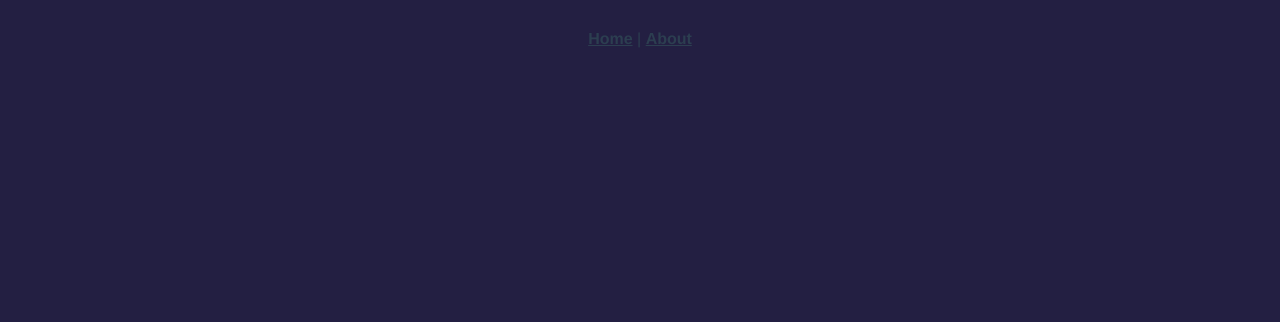
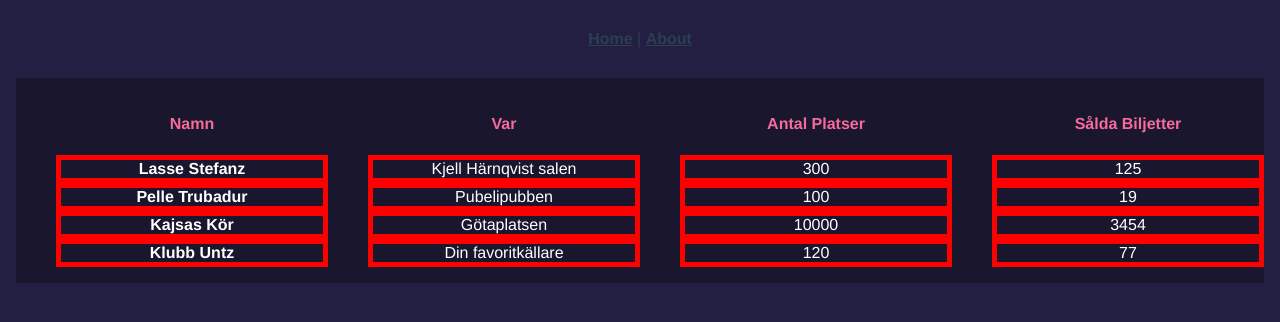
Before and after one commit to jenseneducation-viktor-rizk/kaos-project-frk19s, a Vue app: page /admin in a window 1280 px wide. Shown: the top 322 px of the page. Built offline with nearby package versions, Linux system fonts and the light colour scheme; a web font is replaced by a local one.

Commit message:
add dummy data and template

```diff
--- a/src/components/admin/Events.vue
+++ b/src/components/admin/Events.vue
@@ -1,9 +1,91 @@
 <template>
-  <div></div>
+  <div>
+    <section class="container">
+      <ul id="name">
+        <h4>Namn</h4>
+        <li
+          v-for="event in eventList"
+          v-bind:key="event.id"
+          style="font-weight:bold;"
+        >{{event.namn}}</li>
+      </ul>
+      <ul id="var">
+        <h4>Var</h4>
+        <li v-for="event in eventList" v-bind:key="event.id">{{event.var}}</li>
+      </ul>
+      <ul id="platser">
+        <h4>Antal Platser</h4>
+        <li v-for="event in eventList" v-bind:key="event.id">{{event.platser}}</li>
+      </ul>
+      <ul id="såld">
+        <h4>Sålda Biljetter</h4>
+        <li v-for="event in eventList" v-bind:key="event.id">{{event.såld}}</li>
+      </ul>
+    </section>
+  </div>
 </template>
 
 <script>
-export default {};
+export default {
+  name: "Events",
+  data() {
+    return {
+      eventList: [
+        {
+          id: 0,
+          namn: "Lasse Stefanz",
+          var: "Kjell Härnqvist salen",
+          platser: 300,
+          såld: 125
+        },
+        {
+          id: 1,
+          namn: "Pelle Trubadur",
+          var: "Pubelipubben",
+          platser: 100,
+          såld: 19
+        },
+        {
+          id: 2,
+          namn: "Kajsas Kör",
+          var: "Götaplatsen",
+          platser: 10000,
+          såld: 3454
+        },
+        {
+          id: 3,
+          namn: "Klubb Untz",
+          var: "Din favoritkällare",
+          platser: 120,
+          såld: 77
+        }
+      ]
+    };
+  }
+};
 </script>
 
-<style></style>
+<style scoped>
+.container {
+  background-color: #19162e;
+  display: flex;
+  justify-content: center;
+  align-items: center;
+}
+
+h4 {
+  color: #f56b9a;
+  font-weight: bold;
+  align-self: flex-start;
+}
+ul {
+  width: 100%;
+  list-style-type: none;
+}
+
+li {
+  color: #fff;
+  border: 5px solid red;
+  /* width: 100%; */
+}
+</style>>
```
